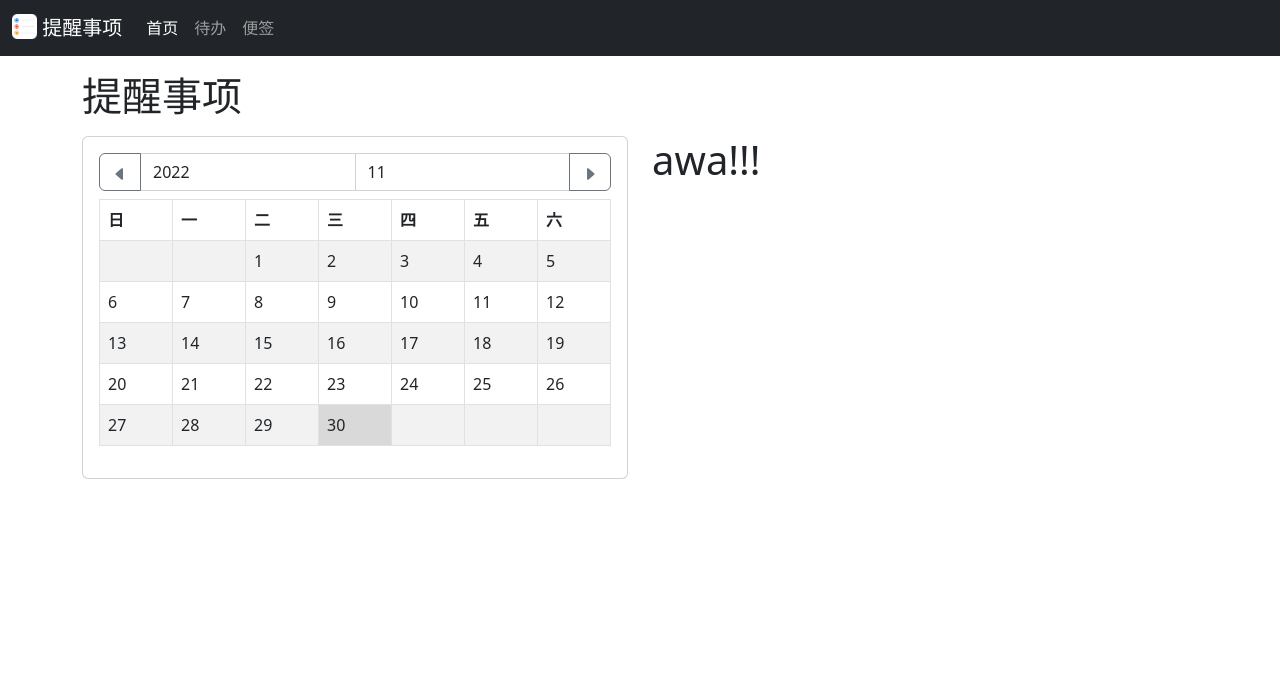
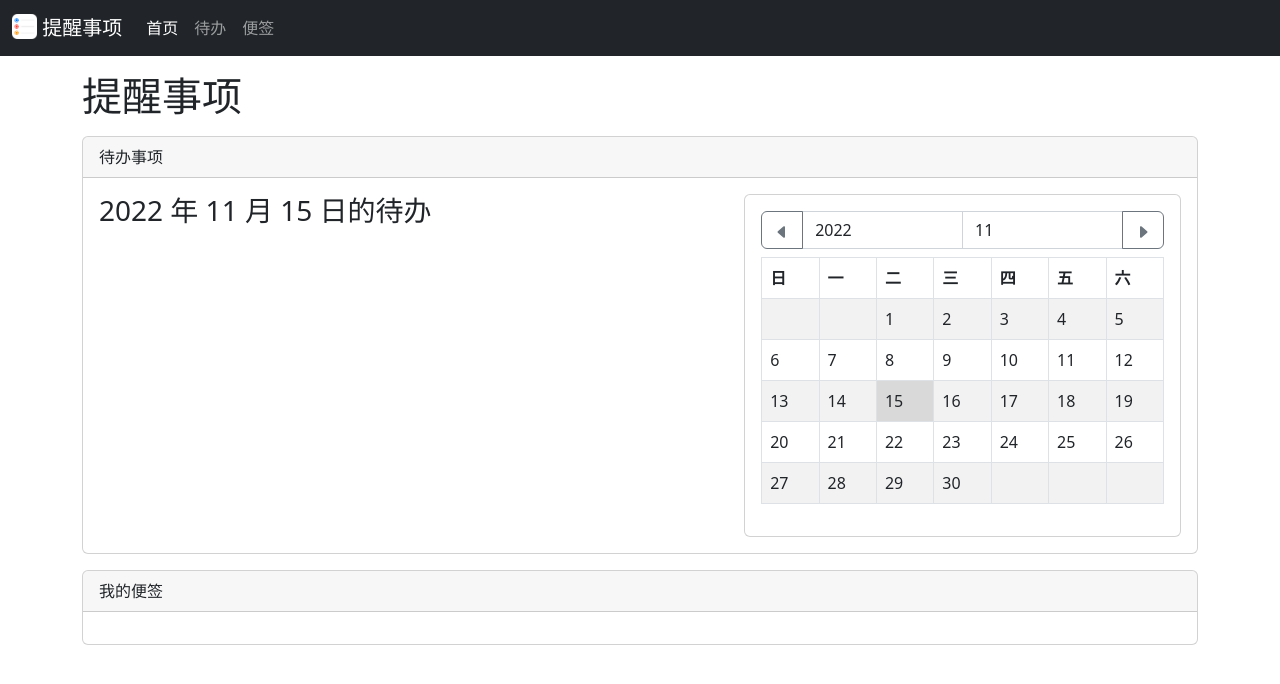
Before and after one commit to ChrisKimZHT/Todo-List-Frontend, a React (Create React App) app: page / in a window 1280 px wide. Shown: the top 684 px of the page. Built offline with nearby package versions, Linux system fonts and the light colour scheme.

Commit message:
[feat]: 首页完成

```diff
--- a/src/pages/HomePage.jsx
+++ b/src/pages/HomePage.jsx
@@ -1,12 +1,18 @@
 import dayjs from 'dayjs';
 import React, { Component } from 'react';
 import Calender from '../components/Calender';
+import NoteList from '../components/NoteList';
+import TodoList from '../components/TodoList';
 
 class HomePage extends Component {
     state = {
         year: 0,
-        month: 0,
-        day: 0,
+        month: 0, // 1~12
+        day: 0,   // 1~31
+        todoData: [],
+        filteredTodo: [],
+        noteData: [],
+        filteredNote: [],
     }
 
     constructor() {
@@ -14,7 +20,15 @@ class HomePage extends Component {
         const now = dayjs();
         this.state.year = now.year();
         this.state.month = now.month() + 1; // 1~12
-        this.state.day = now.daysInMonth(); // 1~31
+        this.state.day = now.date(); // 1~31
+        const localStorageNoteData = localStorage.getItem('noteData');
+        if (localStorageNoteData) {
+            this.state.noteData = JSON.parse(localStorageNoteData);
+        }
+        const localStorageTodoData = localStorage.getItem('todoData');
+        if (localStorageTodoData) {
+            this.state.todoData = JSON.parse(localStorageTodoData);
+        }
     }
 
     inputYearChange = (val) => {
@@ -56,16 +70,38 @@ class HomePage extends Component {
     }
 
     handleSelectDay = (day) => {
-        console.log(day);
         this.setState({ day });
+        this.filterTodoList(this.state.year, this.state.month, day);
+    }
+
+    filterTodoList = (year, month, day) => {
+        const filteredData = this.state.todoData.filter(x => {
+            if (x.isDeadLine) {
+                return dayjs(x.end).isSame(`${year}-${month}-${day}`, 'day');
+            } else {
+                return dayjs(x.begin).isSame(`${year}-${month}-${day}`, 'day');
+            }
+        });
+        this.setState({ filteredData });
     }
 
     render() {
         return (
             <React.Fragment>
                 <h1 className="mt-3 mb-3">提醒事项</h1>
+                <div className="card mb-3">
+                    <div className="card-header">待办事项</div>
+                    <div className="card-body">
                         <div className="row">
-                    <div className="col">
+                            <div className="col-7">
+                                <h3>{`${this.state.year} 年 ${this.state.month} 月 ${this.state.day} 日的待办`}</h3>
+                                <TodoList
+                                    todoData={this.state.filteredTodo}
+                                    handleDelete={this.handleDelete}
+                                    onlyTitle={true}
+                                />
+                            </div>
+                            <div className="col-5">
                                 <div className="card p-3">
                                     <div className="input-group mb-2">
                                         <button className="btn btn-outline-secondary" type="button" onClick={this.handleMonthDecreace}>
@@ -89,8 +125,16 @@ class HomePage extends Component {
                                     />
                                 </div>
                             </div>
-                    <div className="col">
-                        <h1>awa!!!</h1>
+                        </div>
+                    </div>
+                </div>
+                <div className="card">
+                    <div className="card-header">我的便签</div>
+                    <div className="card-body">
+                        <NoteList
+                            noteData={this.state.noteData}
+                            onlyDisplay={true}
+                        />
                     </div>
                 </div>
             </React.Fragment>
```
Lines whose indentation alone changed are shown as unchanged.
